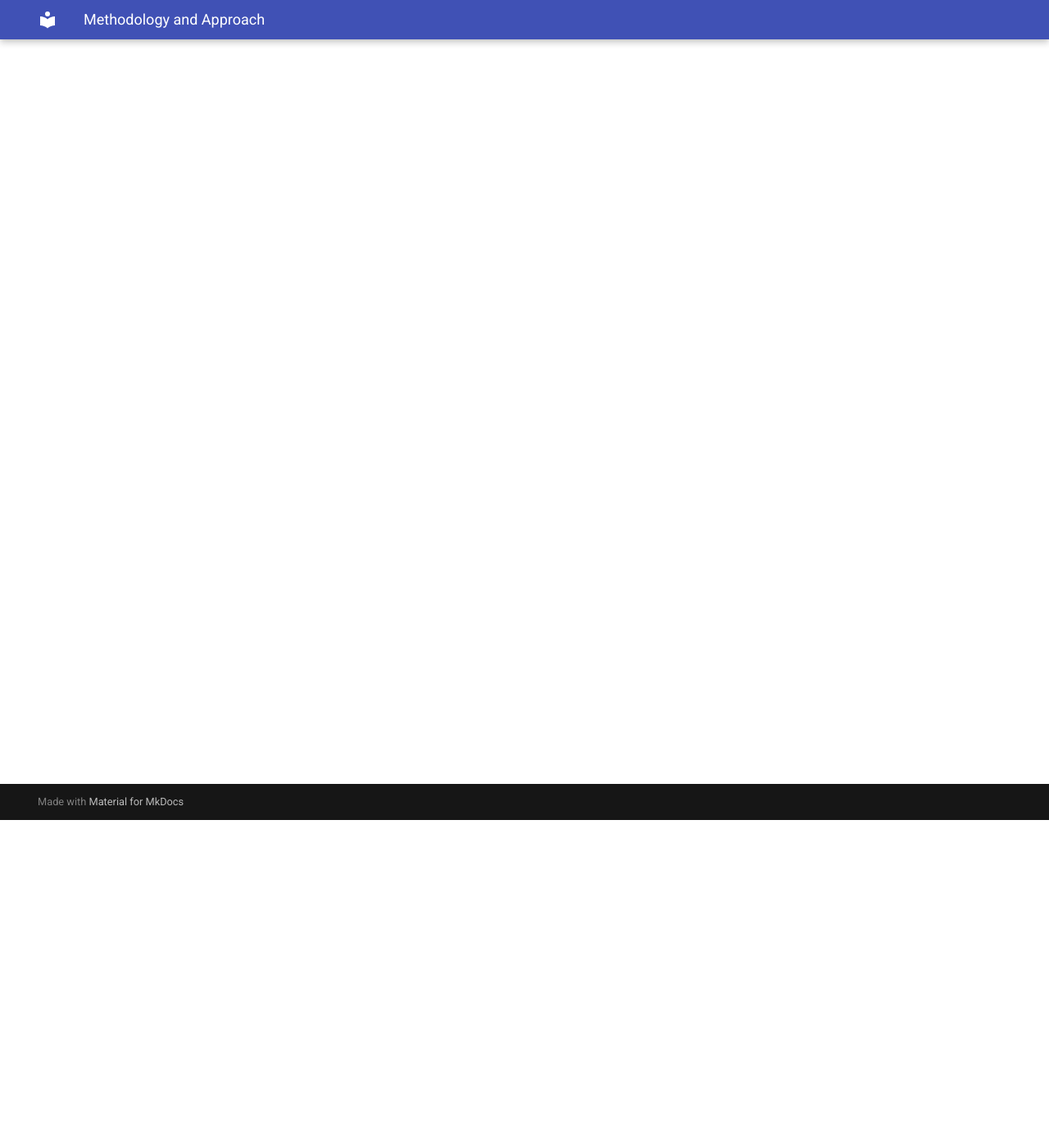
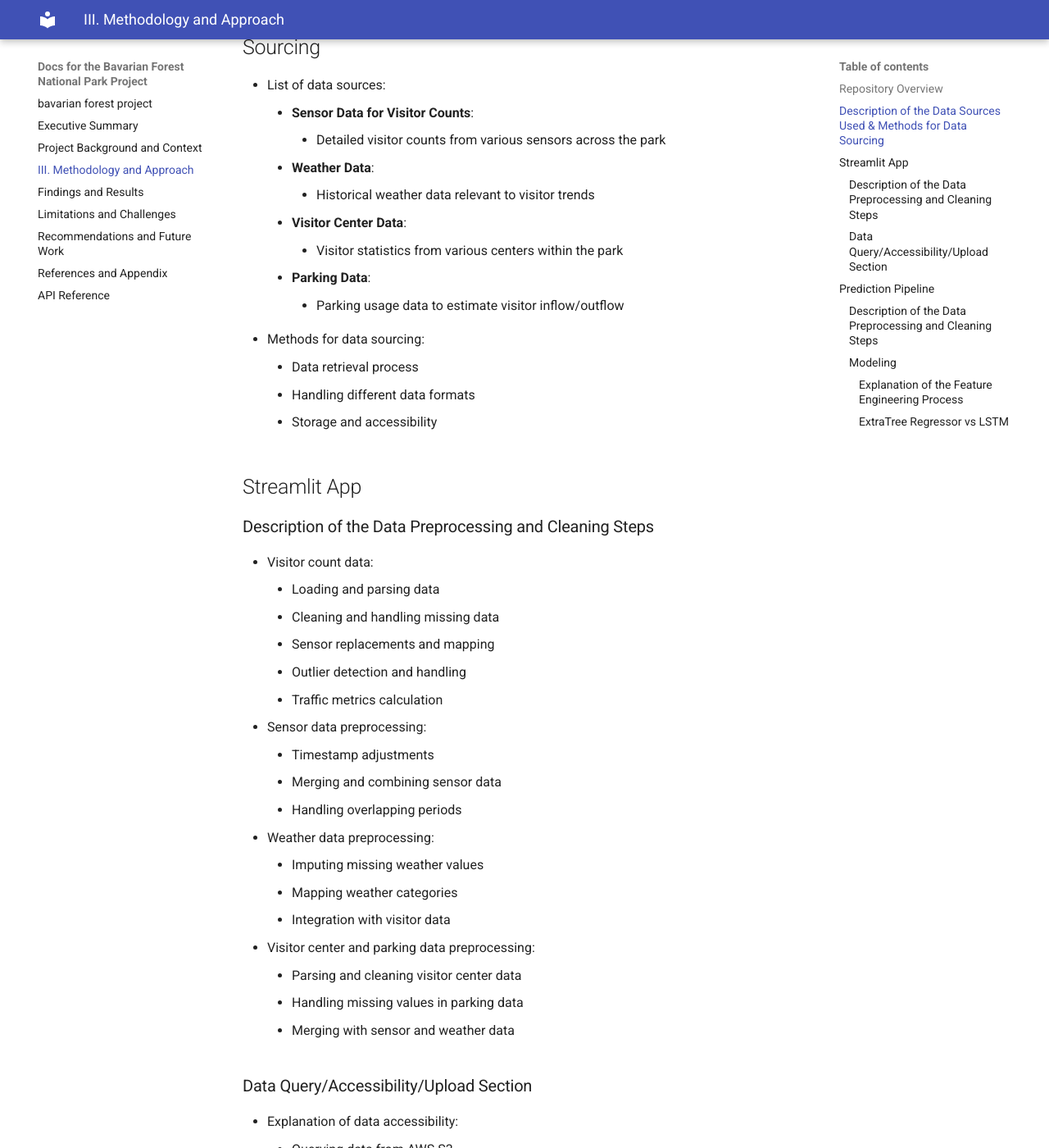
Before and after one commit to m-mango/bavarian-forest-visitor-monitoring-dssgx-24, an MkDocs documentation site: the page built from docs/methodology-and-approach.md, in a window 1280 px wide and 1400 px high, scrolled down 400 px. Shown: the whole window at 82% size. Built offline with MkDocs 1.6.1 and Material for MkDocs 9.7.7, drawn with Linux system fonts in a browser that asks for light colours; some of the changed text lies outside the part shown.

Commit message:
create the overview for methodology section of documentation

```diff
--- a/docs/methodology-and-approach.md
+++ b/docs/methodology-and-approach.md
@@ -1 +1,77 @@
-# Methodology and Approach
+# III. Methodology and Approach
+
+## Repository Overview
+- Explanation of the code structure:
+    - Overview of folders and files
+    - Key scripts and their purposes
+    - Description of helper modules
+
+## Description of the Data Sources Used & Methods for Data Sourcing
+- List of data sources:
+    - **Sensor Data for Visitor Counts**:
+        - Detailed visitor counts from various sensors across the park
+    - **Weather Data**:
+        - Historical weather data relevant to visitor trends
+    - **Visitor Center Data**:
+        - Visitor statistics from various centers within the park
+    - **Parking Data**:
+        - Parking usage data to estimate visitor inflow/outflow
+- Methods for data sourcing:
+    - Data retrieval process
+    - Handling different data formats
+    - Storage and accessibility
+
+## Streamlit App
+### Description of the Data Preprocessing and Cleaning Steps
+- Visitor count data:
+    - Loading and parsing data
+    - Cleaning and handling missing data
+    - Sensor replacements and mapping
+    - Outlier detection and handling
+    - Traffic metrics calculation
+- Sensor data preprocessing:
+    - Timestamp adjustments
+    - Merging and combining sensor data
+    - Handling overlapping periods
+- Weather data preprocessing:
+    - Imputing missing weather values
+    - Mapping weather categories
+    - Integration with visitor data
+- Visitor center and parking data preprocessing:
+    - Parsing and cleaning visitor center data
+    - Handling missing values in parking data
+    - Merging with sensor and weather data
+
+### Data Query/Accessibility/Upload Section
+- Explanation of data accessibility:
+    - Querying data from AWS S3
+    - Handling data uploads and user inputs
+    - Data filtering and visualization in the Streamlit app
+- Features and Techniques:
+    - Data filtering options
+    - Visualization techniques used
+    - User interface elements
+
+## Prediction Pipeline
+### Description of the Data Preprocessing and Cleaning Steps
+- Detailed explanation of preprocessing:
+    - Handling cyclic and categorical features
+    - Scaling and normalization
+    - Sequence creation for LSTM models
+    - Fixed split for train/test/unseen data
+
+### Modeling
+#### Explanation of the Feature Engineering Process
+- Feature selection:
+    - Important features used in the model
+    - Methods for feature engineering
+    - Handling temporal features
+- Creation of input sequences for modeling:
+    - Techniques used for different models
+
+#### ExtraTree Regressor vs LSTM
+- Comparison of models:
+    - Model architectures and configurations
+    - Performance evaluation on test data
+    - Strengths and weaknesses of each approach
+    - Decision rationale for choosing LSTM or ExtraTree Regressor
```
